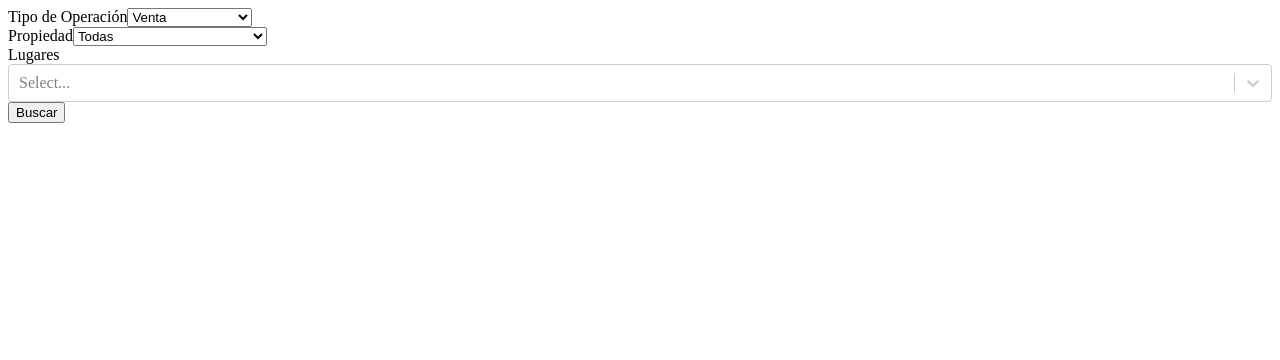
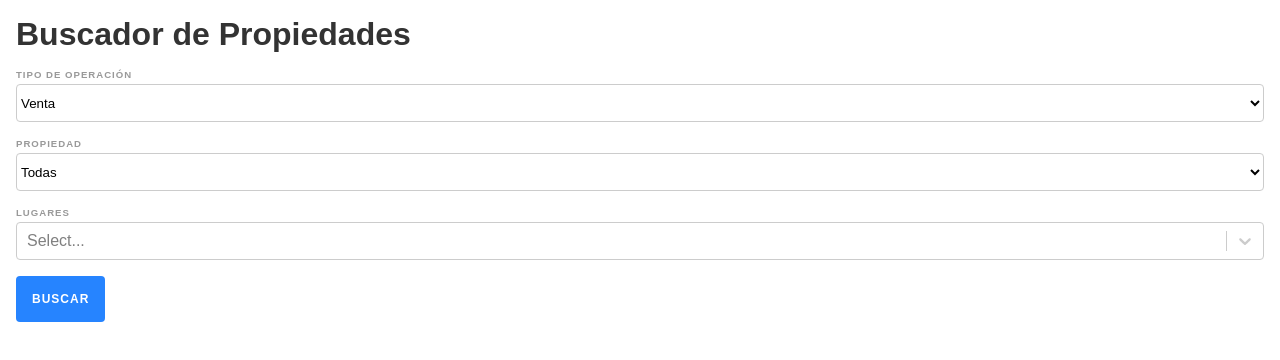
Before and after one commit to imjuangarcia/property-locator, a React (Create React App) app: page / in a window 1280 px wide. Shown: the top 360 px of the page. Built offline with nearby package versions, Linux system fonts and the light colour scheme.

Commit message:
Styles for search form

```diff
--- a/src/App.js
+++ b/src/App.js
@@ -1,4 +1,6 @@
 import React from 'react';
+
+import Header from './components/Header';
 import SearchForm from './components/SearchForm';
 import PropertyList from './components/PropertyList';
 
@@ -59,6 +61,7 @@ class App extends React.Component {
   render() {
     return (
       <main className="App">
+        <Header />
         <SearchForm
           searchCriteria={this.state.searchCriteria}
           handleSubmit={this.handleSearchCriteriaSubmit}
--- /dev/null
+++ b/src/components/Header.js
@@ -0,0 +1,15 @@
+import React from 'react';
+
+import styles from './Header.module.css';
+
+class Header extends React.Component {
+  render() {
+    return (
+      <header className={styles.header}>
+        <h1>Buscador de Propiedades</h1>
+      </header>
+    );
+  }
+}
+
+export default Header;
--- /dev/null
+++ b/src/components/Header.module.css
@@ -0,0 +1,4 @@
+.header h1 {
+  margin-bottom: 1rem;
+  color: hsl(0,0%,20%);
+}
--- a/src/components/SearchForm.js
+++ b/src/components/SearchForm.js
@@ -1,5 +1,7 @@
 import React from 'react';
 import Select from 'react-select';
+
+import styles from './SearchForm.module.css';
 
 class SearchForm extends React.Component {
   // State
@@ -52,8 +54,8 @@ class SearchForm extends React.Component {
 
   render() {
     return (
-      <form onSubmit={this.props.handleSubmit}>
-        <div className="input-group">
+      <form onSubmit={this.props.handleSubmit} className={styles.form}>
+        <div className={styles.inputGroup}>
           <label htmlFor="operationType">Tipo de Operaci&oacute;n</label>
           <select
             name="operationType"
@@ -72,7 +74,7 @@ class SearchForm extends React.Component {
             }
           </select>
         </div>
-        <div className="input-group">
+        <div className={styles.inputGroup}>
           <label htmlFor="property">Propiedad</label>
           <select
             name="property"
@@ -91,7 +93,7 @@ class SearchForm extends React.Component {
             }
           </select>
         </div>
-        <div className="input-group">
+        <div className={styles.inputGroup}>
           <label htmlFor="places">Lugares</label>
           <Select
             options={this.state.searchOptions.places}
@@ -99,7 +101,7 @@ class SearchForm extends React.Component {
             name="places"
           />
         </div>
-        <div className="cta-group">
+        <div className={styles.ctaGroup}>
           <input type="submit" value="Buscar" />
         </div>
       </form>
--- /dev/null
+++ b/src/components/SearchForm.module.css
@@ -0,0 +1,40 @@
+.inputGroup {
+  display: flex;
+  flex-direction: column;
+  margin-bottom: 1rem;
+}
+
+.inputGroup label {
+  font-size: .6rem;
+  font-weight: 700;
+  color: hsl(0,0%,60%);
+  text-transform: uppercase;
+  letter-spacing: 1px;
+  margin-bottom: .25rem;
+}
+
+.inputGroup select {
+  height: 38px;
+  background-color: hsl(0,0%,100%);
+  border: 1px solid hsl(0,0%,80%);
+  border-radius: .25rem;
+}
+
+.ctaGroup input {
+  padding: 1rem;
+  border-radius: .25rem;
+  background-color: #2684FF;
+  border: transparent;
+  box-shadow: none;
+  text-transform: uppercase;
+  letter-spacing: 1px;
+  font-size: .75rem;
+  font-weight: 700;
+  color: hsl(0,0%,100%);
+  cursor: pointer;
+  transition: all .3s ease-in-out;
+}
+
+.ctaGroup input:hover {
+  opacity: .8;
+}
--- a/src/index.js
+++ b/src/index.js
@@ -1,6 +1,8 @@
 import React from 'react';
 import ReactDOM from 'react-dom';
 import App from './App';
+
+import styles from './index.module.css';
 
 ReactDOM.render(
   <App />,
--- /dev/null
+++ b/src/index.module.css
@@ -0,0 +1,11 @@
+body {
+  margin: 0;
+  font-family: Arial, Helvetica, sans-serif;
+  -webkit-font-smoothing: antialiased;
+  -moz-osx-font-smoothing: grayscale;
+  padding: 1rem;
+}
+
+h1, h2, h3, h4, h5, h6 {
+  margin: 0;
+}
```
